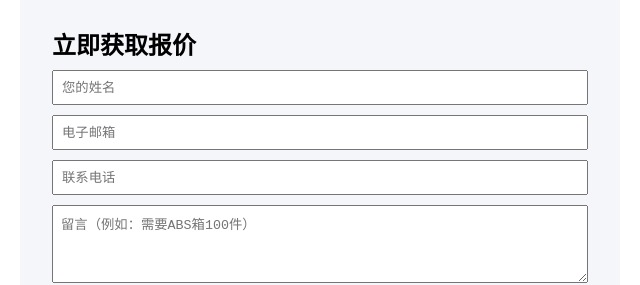
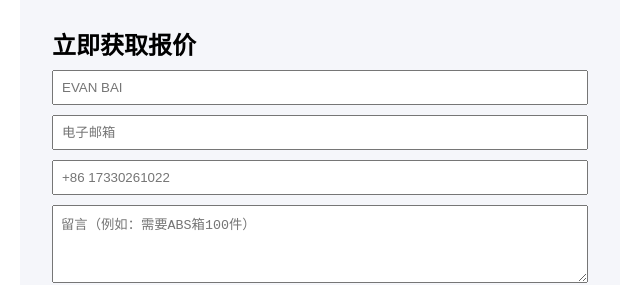
Before and after one commit to Evan353787398/.com, a plain HTML site: page index.html in a window 1280 px wide. Shown: the part 1102-1387 px from the top of the page, 320-960 px from the left. Drawn offline with Linux system fonts and the light colour scheme.

Commit message:
Update index.html

```diff
--- a/index.html
+++ b/index.html
@@ -124,9 +124,9 @@
     <div class="contact-form" id="contact">
         <h2>立即获取报价</h2>
         <form onsubmit="alert('已收到您的询价！我们将尽快联系您'); return false">
-            <input type="text" placeholder="您的姓名" required>
+            <input type="text" placeholder="EVAN BAI" required>
             <input type="email" placeholder="电子邮箱" required>
-            <input type="tel" placeholder="联系电话">
+            <input type="tel" placeholder="+86 17330261022">
             <textarea rows="4" placeholder="留言（例如：需要ABS箱100件）"></textarea>
             <button type="submit">提交询价</button>
         </form>
```
